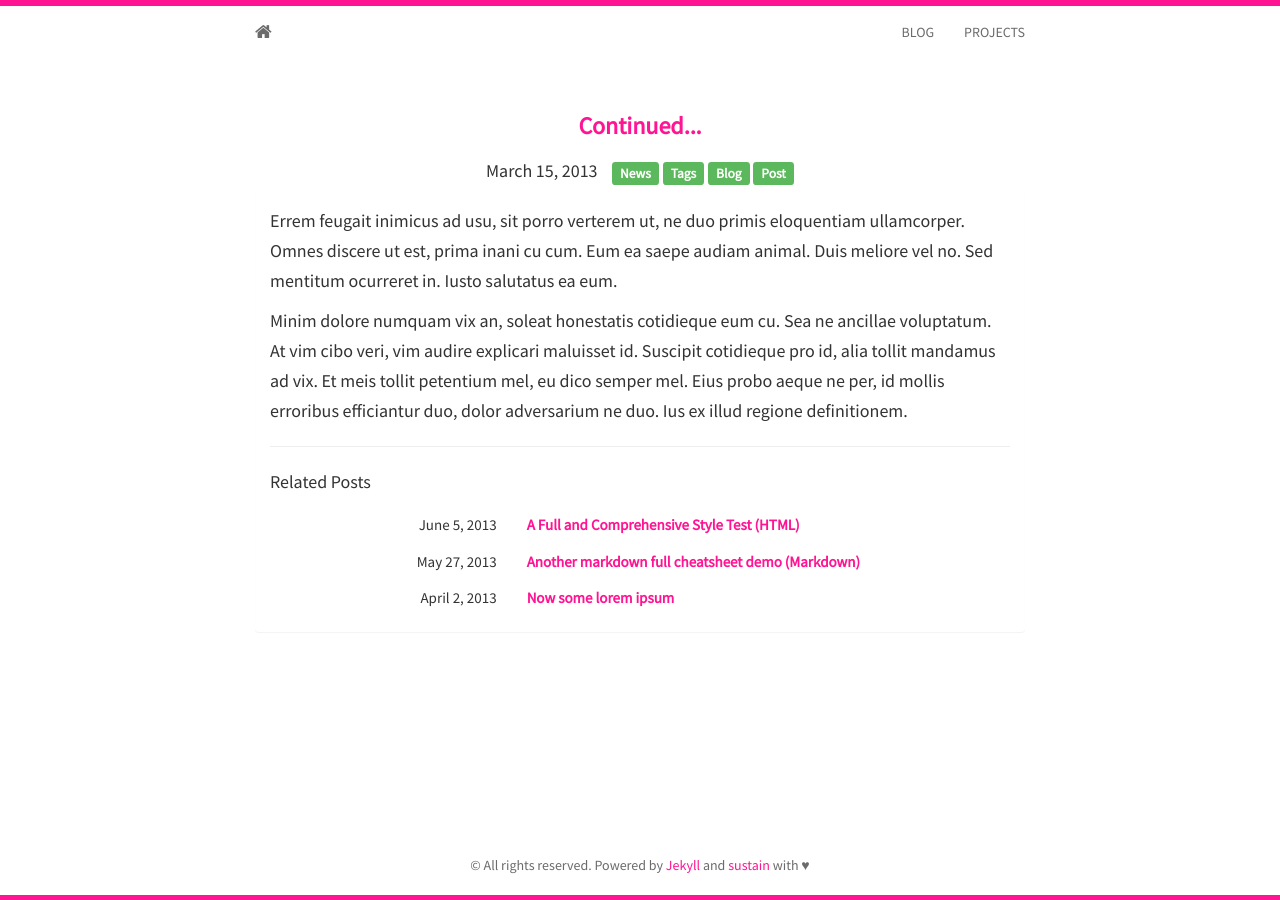
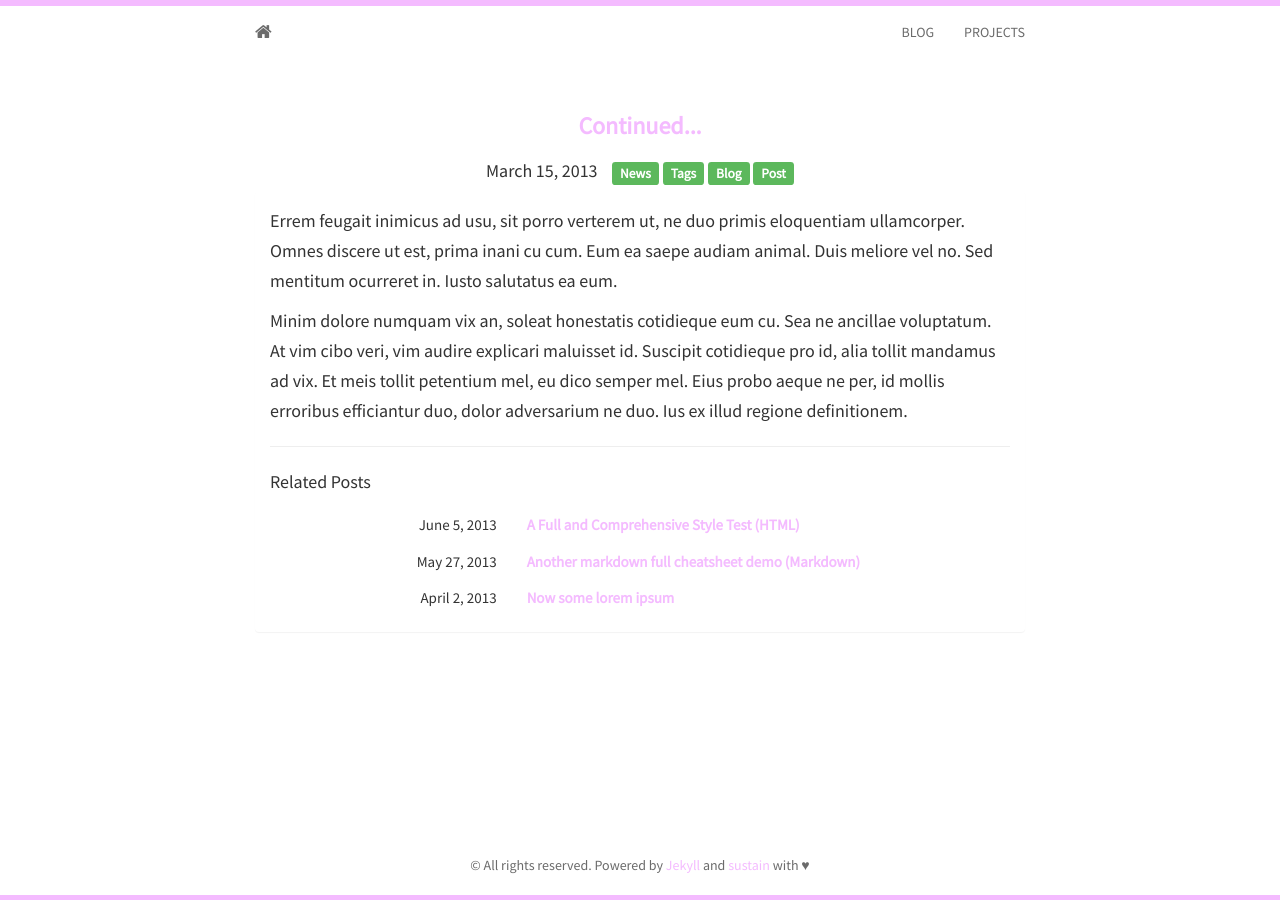
Before and after one commit to tiffduong/tiffduong.github.io, a Jekyll site: the page built from _posts/2013-03-15-post4.md, in a window 1280 px wide. Built offline with Jekyll 4.4.1, drawn with Linux system fonts in a browser that asks for light colours; nearby versions of some CDN libraries.

Commit message:
Update main.css

```diff
--- a/static/css/main.css
+++ b/static/css/main.css
@@ -6,7 +6,7 @@ body {
   background-color: #fff;
   font-family: 'Source Sans Pro', sans-serif;
   /* The html and body elements cannot have any padding or margin. */
-  border-top: 3px solid #ff1493;
+  border-top: 3px solid #f4bbff;
 }
 /* Wrapper for page content to push down footer */
 #wrap {
@@ -96,10 +96,10 @@ body {
   margin: 20px 0;
 }
 .container a {
-  color: #ff1493;
+  color: #f4bbff;
 }
 .container a:hover {
-  color: #ff1493;
+  color: #d19fe8;
 }
 .img-responsive {
  display: block;
@@ -120,10 +120,10 @@ body {
   font-size: 15px;
 }
 .panel-default h4 a, h5 a {
-  color: #27A822;
+  color: #f4bbff;
 }
 .panel-default h4 a:hover, h5 a:hover {
-  color: #ff1493;
+  color: #d19fe8;
 }
 .panel{
   border-style: none;
@@ -174,7 +174,7 @@ body {
 	color: #6b6b6b;
 }
 div.footer{
-  border-bottom: 5px solid #ff1493;
+  border-bottom: 5px solid #f4bbff;
 }
 /* Set the fixed height of the footer here */
 /*.footer {
```
